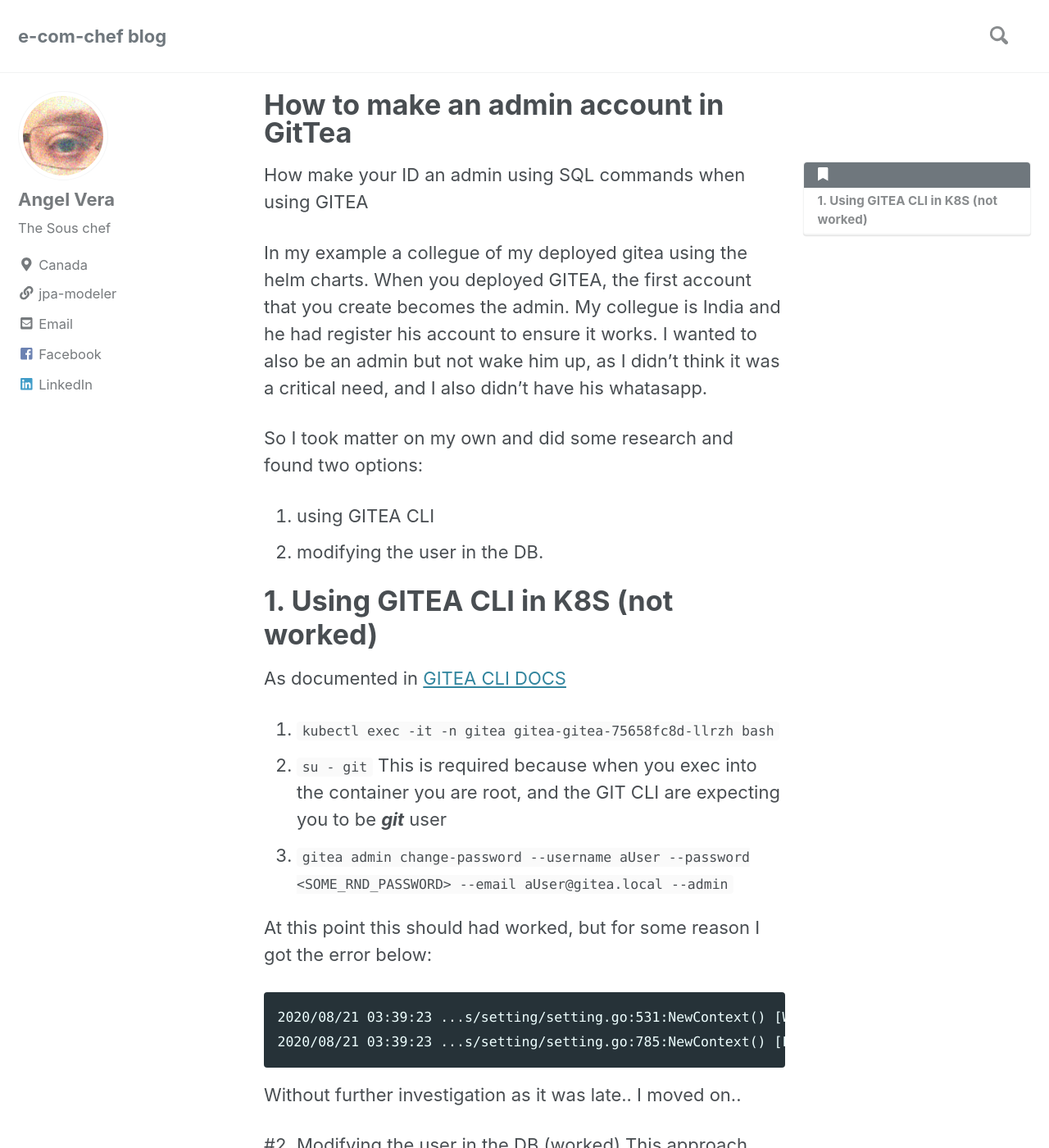
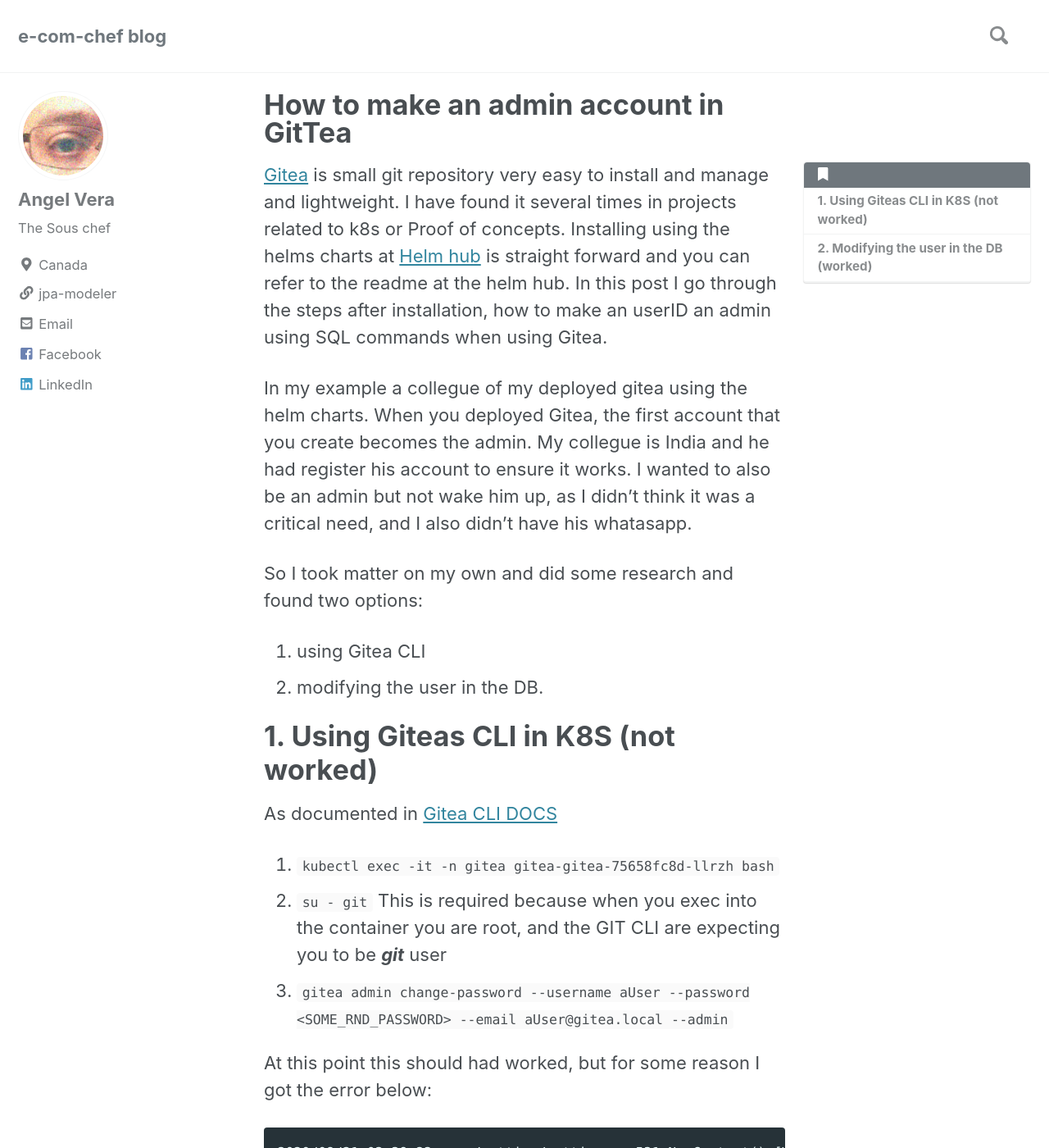
Before and after one commit to arvera/blog, a Jekyll site: the page built from _posts/2020-08-20-gitea_missing_admin.md, in a window 1280 px wide and 1400 px high. Shown: the whole window at 82% size. Built offline with Jekyll 4.4.1, drawn with Linux system fonts in a browser that asks for light colours; cached includes are drawn as plain includes; nearby versions of some CDN libraries; some of the changed text lies outside the part shown.

Commit message:
fixing formating

````diff
--- a/_posts/2020-08-20-gitea_missing_admin.md
+++ b/_posts/2020-08-20-gitea_missing_admin.md
@@ -4,16 +4,16 @@
 date: 2020-08-20
 tag: mariadb gitea
 ---
-How make your ID an admin using SQL commands when using GITEA
+[Gitea](https://gitea.io) is small git repository very easy to install and manage and lightweight. I have found it several times in projects related to k8s or Proof of concepts. Installing using the helms charts at [Helm hub](https://hub.helm.sh/charts/k8s-land/gitea) is straight forward and you can refer to the readme at the helm hub. In this post I go through the steps after installation, how to make an userID an admin using SQL commands when using Gitea.
 
-In my example a collegue of my deployed gitea using the helm charts. When you deployed GITEA, the first account that you create becomes the admin. My collegue is India and he had register his account to ensure it works. I wanted to also be an admin but not wake him up, as I didn't think it was a critical need, and I also didn't have his whatasapp.
+In my example a collegue of my deployed gitea using the helm charts. When you deployed Gitea, the first account that you create becomes the admin. My collegue is India and he had register his account to ensure it works. I wanted to also be an admin but not wake him up, as I didn't think it was a critical need, and I also didn't have his whatasapp.
 
 So I took matter on my own and did some research and found two options:
-1. using GITEA CLI
+1. using Gitea CLI
 2. modifying the user in the DB.
 
-# 1. Using GITEA CLI in K8S (not worked)
-As documented in [GITEA CLI DOCS](https://docs.gitea.io/en-us/command-line/#admin)
+# 1. Using Giteas CLI in K8S (not worked)
+As documented in [Gitea CLI DOCS](https://docs.gitea.io/en-us/command-line/#admin)
 1. `kubectl exec -it -n gitea gitea-gitea-75658fc8d-llrzh bash`
 1. `su - git` This is required because when you exec into the container you are root, and the GIT CLI are expecting you to be ***git*** user
 1. `gitea admin change-password --username aUser --password <SOME_RND_PASSWORD> --email aUser@gitea.local --admin`
@@ -28,7 +28,7 @@
 Without further investigation as it was late.. I moved on..
 
 
-#2. Modifying the user in the DB (worked)
+# 2. Modifying the user in the DB (worked)
 This approach assumes you already created your ID
 1. `kubectl exec -it gitea-mariadb-0 -n gitea bash`
 1. `mysql -u root -p gitea`
@@ -46,20 +46,14 @@
 +----+---------------+----------+
 3 rows in set (0.000 sec)
 ```
-
 1.`update user set is_admin=1 where lower_name='angel.vera';`
-
-
 ```
 MariaDB [gitea]> update user set is_admin=1 where lower_name='angel.vera';
 Query OK, 1 row affected (0.004 sec)
 Rows matched: 1  Changed: 1  Warnings: 0
 ```
-
 1. And just to confirm: `select id,lower_name,is_admin from user;`
-
 ```
-
 MariaDB [gitea]> select id,lower_name,is_admin from user;
 +----+---------------+----------+
 | id | lower_name    | is_admin |
````
Also changed, not shown: _posts/2020-07-24-deploying_alpine.md (+2 -2 lines).
